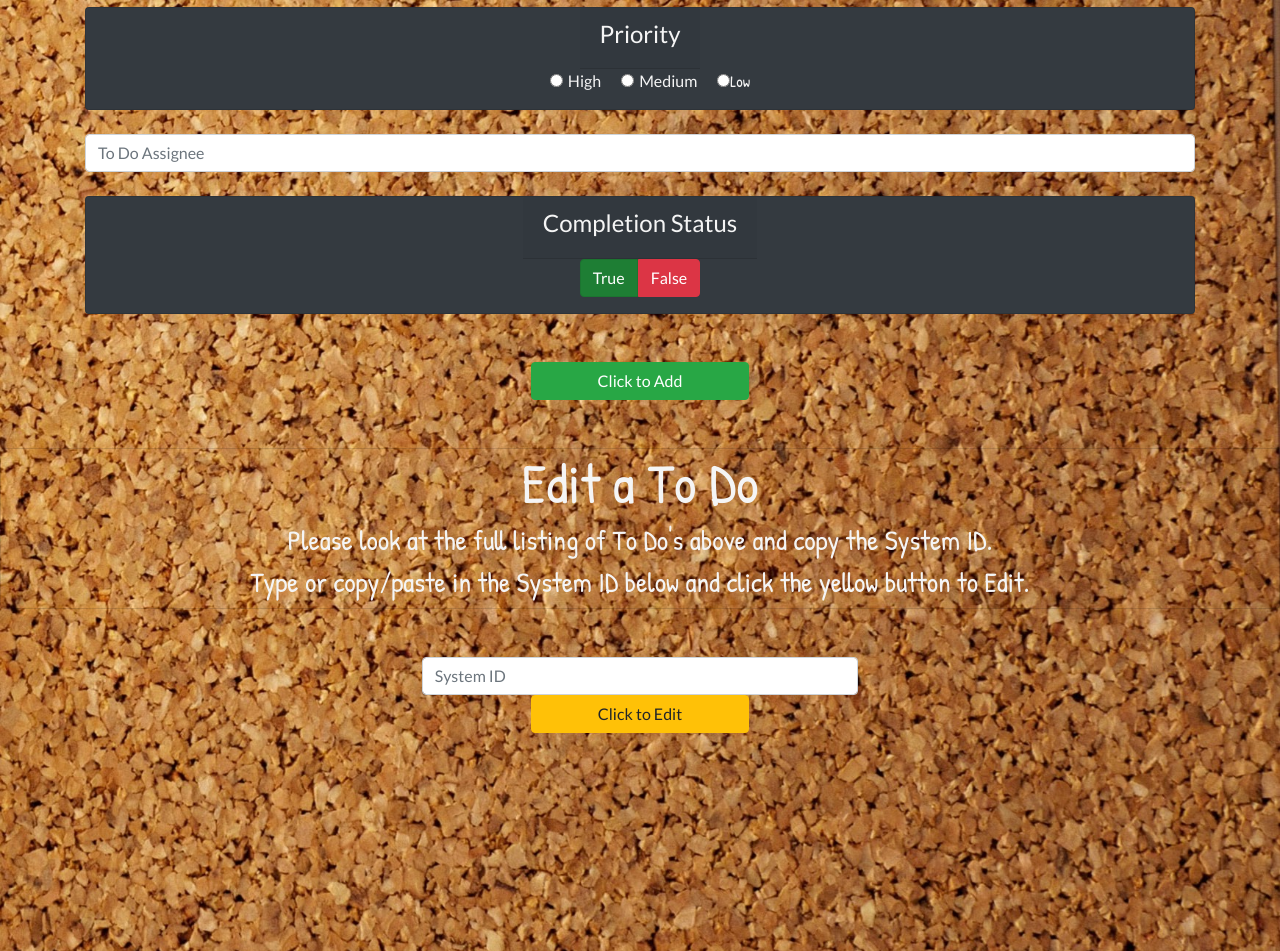
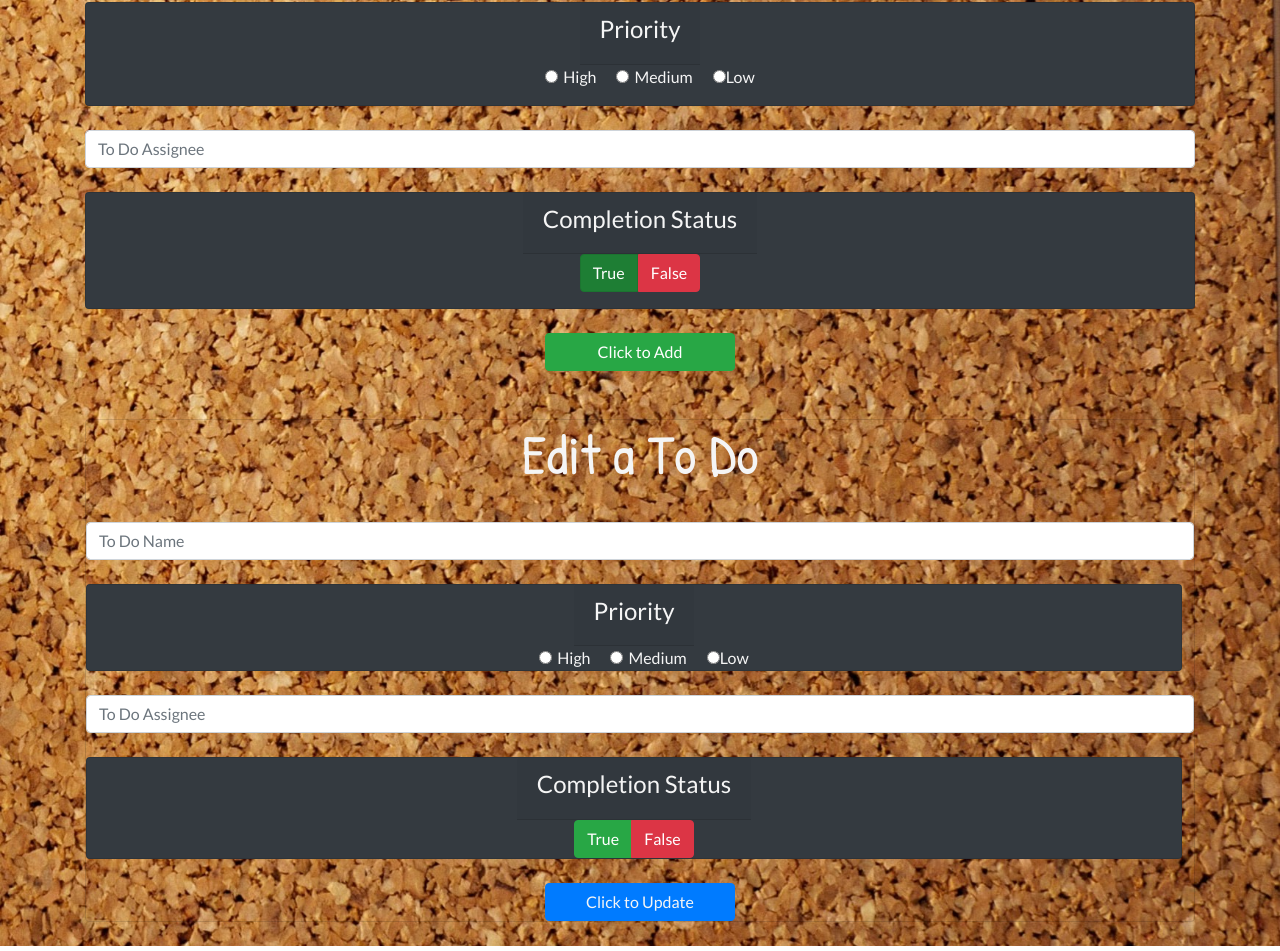
Before and after one commit to mg-skc/todo, a website: page Public/index.html in a window 1280 px wide. Shown: the part 459-1410 px from the top of the page. Drawn offline with nearby package versions, Linux system fonts and the light colour scheme.

Commit message:
updates to styling, cleaned up index.html, edit card pop works

```diff
--- a/Public/index.html
+++ b/Public/index.html
@@ -15,8 +15,9 @@
 <body>
 <div class='container'>
     <div class='card text-center handfont font-effect-outline'>
-       <h1 class='display-3'>Mad's To Do List</h1>
+        <h1 class='display-2'>Mad's To Do List</h1>
       </div>
+      <br>
     <button onclick="clickButton()" class="btn btn-dark btn-lg">Start Here:  Find all To Do's </button>
       <br>
       <br>
@@ -25,11 +26,12 @@
       <br>
       <div id ="deleteSuccessCopy" class="text-center-up font-effect-outline">
       </div>
+
     <!-- WHERE ITEM CARDS GET PLACED ON THE GET TO DO LIST-->
+
       <div id="itemcards" class='card-columns collapse show'>
       </div>
           <div>
-  <br>
             <br>
           </div>
 
@@ -41,15 +43,14 @@
 
             <div name="addToDoForm">
             <br>
-    <br>
             <input type="text" class="form-control" placeholder="To Do Name" name ="itemName" id="itemName">
             <br>
             </div>
-            <div class='card text-center bg-dark mx-auto form-check-inline'>
+            <div class='radio card text-center bg-dark mx-auto form-check-inline'>
                 <div class='card-header'><h4>Priority</h4></div>
                 <div class="input-group mb-3">
                     <div class="input-group-prepend mx-auto">
-                      <div class="form-check ">
+                      <div class="form-check">
                         <label class="form-check-label">
                           <input type="radio" class="form-check-input" name="itemPriority" id="itemPriority" value="High">High</label>
                       </div>
@@ -57,7 +58,7 @@
                         <label class="form-check-label">
                           <input type="radio" class="form-check-input" name="itemPriority" id="itemPriority" value="Medium">Medium</label>
                       </div>
-                      <div class="form-check disabled text-center-up">
+                      <div class="form-check">
                         <label class="form-check-label">
                           <input type="radio" class="form-check-input`" name="itemPriority" id="itemPriority" value="Low">Low</label>
                       </div>
@@ -67,11 +68,11 @@
               </div>
                   <div><br></div>
                     <div>
-      <input type="text" class="form-control" placeholder="To Do Assignee" name ="itemAssignee" id="itemAssignee">
+                    <input type="text" class="form-control radio" placeholder="To Do Assignee" name ="itemAssignee" id="itemAssignee">
                     <br>
                     </div>
 
-     <div class='card bg-dark  mx-auto form-check-inline'>
+                  <div class='radio card bg-dark  mx-auto form-check-inline'>
                     <div class='card-header'><h4>Completion Status</h4>
                     </div>
                     <div class="input-group mb-3">
@@ -85,10 +86,6 @@
                         </div>
                     </div>
                   </div>
- </div>
-
- <div>
-  <br>
                 <br>
                 <div>
                   <div class="row">
@@ -96,134 +93,28 @@
                     <button onclick="clickAddToDo()" class="btn btn-success col-sm-2">Click to Add</button>
                     <div class="col-sm-5"></div>
                   </div>
-    </div>
- </div>
- <div>
                   <br>
                   <br>
                 </div>
 
- <!--DELETE A TO DO SECTION-->
- <!--DELETE A TO DO SECTION-->
- <!--DELETE A TO DO SECTION-->
-
- <!-- <div class='card text-center handfont font-effect-outline'>
-  <h3 class='display-4'>Delete a To Do</h3>
-  <h3 class="text-center-up">Please look at the full listing of To Do's above and copy the System ID.</h3>
-  <h3 class="text-center-up">Type or copy/paste in the System ID below and click the red button to Delete.</h3>
-</div>
-<div name="deleteToDoForm">
-  <br>
-  <br>
-    <div class="row">
-      <div class="col sm-4"></div>
-      <input type="text" class="form-control col-sm-4" placeholder="System ID" name ="delSystemId" id="delSystemId">
-      <div class="col sm-4"></div>
-    </div>  -->
-<!--COMMENTING OUT FOR POTENTIAL LATER USE
-    <div class="row">
-        <div class="col sm-1"></div>
-          <div class='card text-center bg-dark mx-auto form-check-inline col-sm-10'>
-              <div class='card-header'><h4>Priority</h4></div>
-              <div class="input-group mb-3">
-                  <div class="input-group-prepend mx-auto">
-                    <div class="form-check">
-                      <label class="form-check-label">
-                        <input type="radio" class="form-check-input" name="itemPriority" id="delItemPriority">High</label>
-                    </div>
-                    <div class="form-check">
-                      <label class="form-check-label">
-                        <input type="radio" class="form-check-input" name="itemPriority"  id="delItemPriority">Medium</label>
-                      </div>
-                    <div class="form-check disabled text-center-up">
-                      <label class="form-check-label">
-                        <input type="radio" class="form-check-input`" name="itemPriority"  id="delItemPriority">Low</label>
 
 
-                    </div>
-                  </div>
-                </div>
-
-            </div>
-            <div class="col sm-1"></div>
-      </div>
-  <div><br></div>
-    <div class="row">
-      <div class="col sm-1"></div>
-      <input type="text" class="form-control col-sm-10" placeholder="To Do Assignee" name ="itemAssignee" id ="delItemAssignee">
-      <div class="col sm-1"></div>
-    </div>
-  <div><br></div>
-
-  <div class="row">
-    <div class="col sm-1"></div>
-    <div class='card bg-dark form-check-inline col sm-10'>
-     <div class='card-header'><h4>Completion Status</h4>
-      </div>
-     <div class="input-group">
-        <div class="input-group-prepend"></div>
-      <div class="btn-group btn-group-toggle d-flex justify-content-center" data-toggle="buttons">
-     <label class="btn btn-success">
-       <input type="radio" name="compStatus" id="delItemCompleted" autocomplete="off" checked> True</label>
-     <label class="btn btn-danger active">
-       <input type="radio" name="compStatus" id="delItemCompleted" autocomplete="off"> False</label>
-     </div>
-   </div>
-    <div class="col sm-4"></div>
-    </div>
-  </div>
-</div>
--->
-<!-- <div id ="deleteSuccessCopy" class="text-center-up font-effect-outline">
-</div> -->
-
-<!-- <div class="row">
-  <div class="col-sm-5"></div>
- <button onclick="clickDeleteToDo()" class="btn btn-danger col-sm-2">Click to Delete</button>
- <div class="col-sm-5"></div>
-</div>
-<div><br></div>
-<div><br></div> -->
 
         <!--EDIT       TO DO SECTION-->
         <!--EDIT       TO DO SECTION-->
         <!--EDIT       TO DO SECTION-->
-
-<div class='card text-center handfont font-effect-outline'>
-  <h3 class='display-4'>Edit a To Do</h3>
-  <h3 class="text-center-up">Please look at the full listing of To Do's above and copy the System ID.</h3>
-  <h3 class="text-center-up">Type or copy/paste in the System ID below and click the yellow button to Edit.</h3>
-</div>
-
-    <br>
-    <br>
-
-    <div class="row">
-      <div class="col sm-4"></div>
-      <input type="text" class="form-control col-sm-4" placeholder="System ID" name ="editSystemId" id="editSystemId">
-      <div class="col sm-4"></div>
-    </div>
-    <div class="row">
-      <div class="col-sm-5"></div>
-     <button class="btn btn-warning col-sm-2" data-toggle="collapse" data-target="#editToDoForm" onclick="clickGetEditToDo();href='#editArea'">Click to Edit</button>
-     <div class="col-sm-5"></div>
-    </div>
-     <br>
+      <div class = "accordion" id="editToDoForm">
+        <div class='radio card text-center handfont font-effect-outline collapse'>
+            <h3 class='display-4 text-center-up'>Edit a To Do </h3>
             <div id='editArea' class="col sm-4"></div>
-     <div id="editId" class="row"> </div>
+            <div id="editId" class="radio row"> </div>
             <div class="col sm-4"></div>
                 <br>
+            <input type="text" class="radio form-control" placeholder="To Do Name" name ="editItemName" id="editItemName">
                 <br>
+                <div class='card bg-dark radio form-check-inline'>
+                    <div class='card-header'><h4>Priority</h4></div>
 
-
-    <br>
-    <br>
-  <div name="editToDoForm" id="editToDoForm" class = "collapse">
-    <input type="text" class="form-control" placeholder="To Do Name" name ="editItemName" id="editItemName">
-     <br>
-            <div class='card text-center bg-dark mx-auto form-check-inline'>
-                <div class='card-header'><h4>Priority</h4></div>
-                <div class="input-group mb-3">
                         <div class="input-group-prepend mx-auto">
                           <div class="form-check ">
                             <label class="form-check-label">
@@ -233,95 +124,54 @@
                             <label class="form-check-label">
                               <input type="radio" class="form-check-input" name="editItemPriority" id="editItemPriority" value="Medium">Medium</label>
                           </div>
-                      <div class="form-check disabled text-center-up">
+                          <div class="form-check disabled">
                             <label class="form-check-label">
                               <input type="radio" class="form-check-input`" name="editItemPriority" id="editItemPriority" value="Low">Low</label>
                           </div>
                       </div>
 
+
+                      </div>
+
+                    <div><br></div>
+                    <div>
+                    <input type="text" class="radio form-control" placeholder="To Do Assignee" name ="editItemAssignee" id="editItemAssignee">
+                    <br>
+                    </div>
+
+                    <div class='radio card bg-dark form-check-inline collapse'>
+                        <div class='card-header'><h4>Completion Status</h4>
+                        </div>
+                          <div class="btn-group btn-group-toggle" data-toggle="buttons">
+                        <label class="btn btn-success">
+                          <input type="radio" name="compStatus" id="editItemCompleted" value="true" > True</label>
+                        <label class="btn btn-danger">
+                          <input type="radio" name="compStatus" id="editItemCompleted" value="false" > False</label>
                         </div>
                     </div>
                           <div><br></div>
-    <div>
-      <input type="text" class="form-control" placeholder="To Do Assignee" name ="editItemAssignee" id="editItemAssignee">
-       <br>
+
+
+                    <div class="row">
+                        <div class="col-sm-5">
+                          <div><br></div>
                         </div>
-
-     <div class='card bg-dark  mx-auto form-check-inline'>
-       <div class='card-header'><h4>Completion Status</h4>
+                        <button onclick="clickUpdateToDo()" class="radio btn btn-primary col-sm-2">Click to Update</button>
+                        <div class="col-sm-5">
                         </div>
-       <div class="input-group mb-3">
-           <div class="input-group-prepend mx-auto">
-        <div class="btn-group btn-group-toggle mx-auto" data-toggle="buttons">
-       <label class="btn btn-success active mx-auto">
-         <input type="radio" name="compStatus" id="editItemCompleted" value="true" > True</label>
-       <label class="btn btn-danger mx-auto">
-         <input type="radio" name="compStatus" id="editItemCompleted" value="false" > False</label>
+                        <div><br></div>
                     </div>
           </div>
       </div>
-    </div>
-        <div class="row">
-          <div class="col-sm-5">
-          </div>
-            <button onclick="clickUpdateToDo()" class="btn btn-primary col-sm-2">Click to Update</button>
-            <div class="col-sm-5">
-            </div>
-        </div>
- </div>
-
-
- <div><br><br></div>
+            <div><br></div>
 
 
 </div>
- <div>
-
-  <br>
-  <br>
-
-
-
-
-
-
-
-
-
-
-
 <!--load javascript files into it-->
-</div>
 <script src="https://code.jquery.com/jquery-3.3.1.slim.min.js" integrity="sha384-q8i/X+965DzO0rT7abK41JStQIAqVgRVzpbzo5smXKp4YfRvH+8abtTE1Pi6jizo" crossorigin="anonymous"></script>
 <script src="https://cdnjs.cloudflare.com/ajax/libs/popper.js/1.14.7/umd/popper.min.js" integrity="sha384-UO2eT0CpHqdSJQ6hJty5KVphtPhzWj9WO1clHTMGa3JDZwrnQq4sF86dIHNDz0W1" crossorigin="anonymous"></script>
 <script src="https://stackpath.bootstrapcdn.com/bootstrap/4.3.1/js/bootstrap.min.js" integrity="sha384-JjSmVgyd0p3pXB1rRibZUAYoIIy6OrQ6VrjIEaFf/nJGzIxFDsf4x0xIM+B07jRM" crossorigin="anonymous"></script>
 <script src="https://cdn.jsdelivr.net/npm/bootstrap@5.0.0-beta1/dist/js/bootstrap.bundle.min.js" integrity="sha384-ygbV9kiqUc6oa4msXn9868pTtWMgiQaeYH7/t7LECLbyPA2x65Kgf80OJFdroafW" crossorigin="anonymous"></script>
 <script src="todo2.js"></script>
-<script>
-    $(".dropdown-menu a ").click(function(){
-                $(this).parents(".input-group-btn").find('.btn').text($(this).text());
-            });
-</script>
 </body>
 </html>
-
-
-
-<!--
-    <!DOCTYPE html>
-<html>
- <head>
- <title>Intro to Node and MongoDB</title>
- </head>
-
- <body>
- <h1>Into to Node and MongoDB</h1>
- <form method="post" action="/addname">
- <label>Enter Your Name</label><br>
- <input type="text" name="firstName" placeholder="Enter first name..." required>
- <input type="text" name="lastName" placeholder="Enter last name..." required>
- <input type="submit" value="Add Name">
- </form>
- </body>
-</html>
--->
--- a/Public/todo.css
+++ b/Public/todo.css
@@ -21,6 +21,12 @@ body {
     color: whitesmoke;
 
 }
+
+.radio {
+    font-family: 'Lato';
+    color: whitesmoke;
+
+}
 .text-center-up{
     text-align: center;
     font-family:'Patrick Hand';
--- a/server.js
+++ b/server.js
@@ -102,7 +102,7 @@ app.post("/items/:id", (request, response) => {
     })
 });
 
-/* MY POST FROM ABOVE
+/* MY POST FROM ABOVE for a new record
 app.post("/items", (request, response) => {
     console.log(request.body);
     let item = new Item(request.body);
```
Also changed, not shown: Public/extra.html (added, +117 -0 lines), Public/todo2.js (+25 -1 lines). Lines whose indentation alone changed are shown as unchanged.
